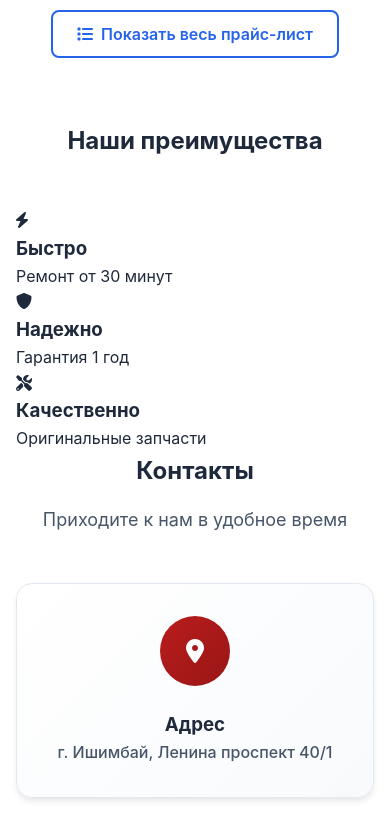
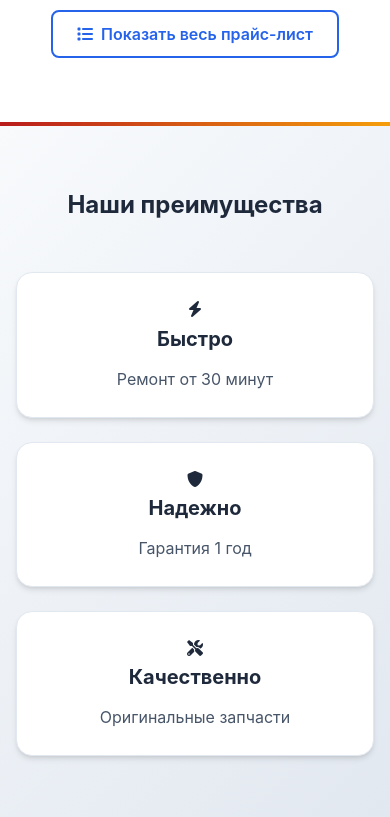
Before and after one commit to syn3/isotic-final, a website: page isotic-website/public/index.html in a window 390 px wide. Shown: the part 2340-3157 px from the top of the page. Drawn offline with Linux system fonts and the light colour scheme.

Commit message:
Update style.css

```diff
--- a/isotic-website/public/style.css
+++ b/isotic-website/public/style.css
@@ -1266,3 +1266,133 @@ body {
         justify-content: center;
     }
 }
+/* ===== ADVANTAGES SECTION ===== */
+.advantages {
+    padding: var(--space-16) 0;
+    background: linear-gradient(135deg, #f8fafc 0%, #e2e8f0 100%);
+    position: relative;
+}
+
+.advantages::before {
+    content: '';
+    position: absolute;
+    top: 0;
+    left: 0;
+    right: 0;
+    height: 4px;
+    background: linear-gradient(90deg, var(--brand-red), var(--accent-color));
+}
+
+.advantages-grid {
+    display: grid;
+    grid-template-columns: repeat(auto-fit, minmax(300px, 1fr));
+    gap: var(--space-8);
+    max-width: 1000px;
+    margin: 0 auto;
+}
+
+.advantage-card {
+    background: var(--bg-white);
+    padding: var(--space-8);
+    border-radius: var(--radius-lg);
+    text-align: center;
+    box-shadow: var(--shadow-md);
+    transition: var(--transition-bounce);
+    border: 1px solid var(--border-color);
+    position: relative;
+    overflow: hidden;
+}
+
+.advantage-card::before {
+    content: '';
+    position: absolute;
+    top: 0;
+    left: 0;
+    right: 0;
+    height: 4px;
+    background: linear-gradient(90deg, var(--brand-red), var(--brand-red-600));
+    transform: scaleX(0);
+    transition: transform 0.3s ease;
+}
+
+.advantage-card:hover::before {
+    transform: scaleX(1);
+}
+
+.advantage-card:hover {
+    transform: translateY(-8px);
+    box-shadow: var(--shadow-lg);
+}
+
+.advantage-icon {
+    width: 80px;
+    height: 80px;
+    background: linear-gradient(135deg, var(--brand-red), var(--brand-red-600));
+    border-radius: 50%;
+    display: flex;
+    align-items: center;
+    justify-content: center;
+    margin: 0 auto var(--space-6);
+    transition: var(--transition-smooth);
+    position: relative;
+}
+
+.advantage-card:hover .advantage-icon {
+    transform: scale(1.1) rotate(5deg);
+}
+
+.advantage-icon i {
+    font-size: var(--font-size-2xl);
+    color: white;
+}
+
+.advantage-card h3 {
+    font-size: var(--font-size-xl);
+    font-weight: 700;
+    color: var(--text-primary);
+    margin-bottom: var(--space-3);
+}
+
+.advantage-card p {
+    color: var(--text-secondary);
+    font-size: var(--font-size-base);
+    line-height: 1.6;
+}
+
+/* Анимация появления преимуществ */
+@keyframes fadeInUp {
+    from {
+        opacity: 0;
+        transform: translateY(30px);
+    }
+    to {
+        opacity: 1;
+        transform: translateY(0);
+    }
+}
+
+.advantage-card {
+    animation: fadeInUp 0.6s ease-out;
+}
+
+.advantage-card:nth-child(1) { animation-delay: 0.1s; }
+.advantage-card:nth-child(2) { animation-delay: 0.2s; }
+.advantage-card:nth-child(3) { animation-delay: 0.3s; }
+
+/* Адаптивность */
+@media (max-width: 768px) {
+    .advantages-grid {
+        grid-template-columns: 1fr;
+        gap: var(--space-6);
+    }
+
+    .advantage-card {
+        padding: var(--space-6);
+    }
+
+    .advantage-icon {
+        width: 70px;
+        height: 70px;
+        margin-bottom: var(--space-4);
+    }
+}
```
